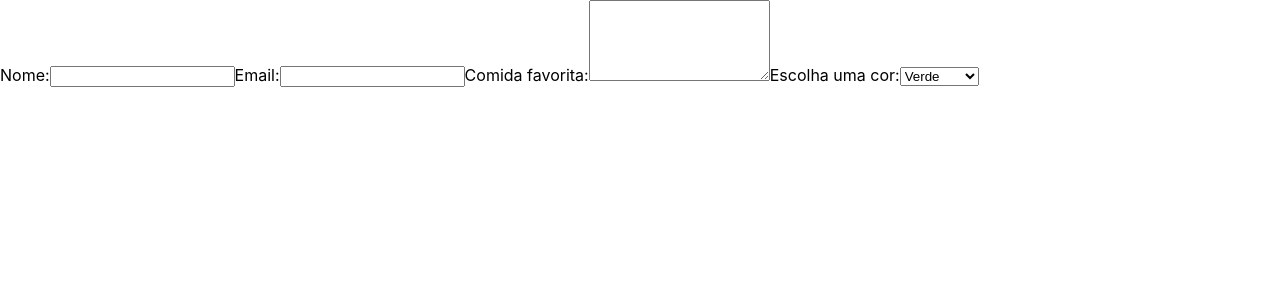
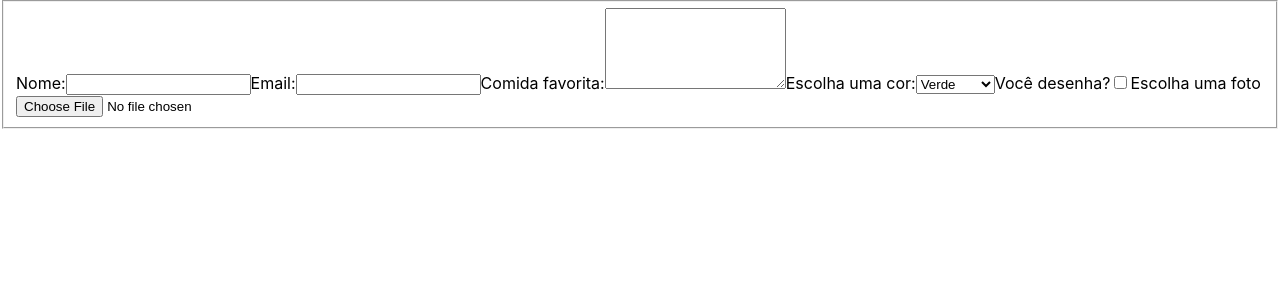
Before and after one commit to FredericoTP/trybe-exercicios, a React (Create React App) app in the folder 2-front-end/secao3-componentes-com-estado-eventos-e-formulários-com-react/2-formularios-no-react/my-form-1.0/: page / in a window 1280 px wide. Shown: the top 300 px of the page. Built offline with nearby package versions, Linux system fonts and the light colour scheme.

Commit message:
Practice 2

```diff
--- a/2-front-end/secao3-componentes-com-estado-eventos-e-formulários-com-react/2-formularios-no-react/my-form-1.0/src/components/form.jsx
+++ b/2-front-end/secao3-componentes-com-estado-eventos-e-formulários-com-react/2-formularios-no-react/my-form-1.0/src/components/form.jsx
@@ -6,20 +6,30 @@ class Form extends React.Component {
 
     this.state = {
       inputName: '',
+      inputEmail: '',
+      favoriteFood: '',
+      color: '',
+      inputCheckbox: false,
     }
 
     this.handleChange = this.handleChange.bind(this);
   }
 
   handleChange(event) {
+    const { target } = event;
+    const { name } = target;
+    const value = target.type === 'checkbox' ? target.checked : target.value;
+
     this.setState({
-      inputName: event.target.value,
+      [name]: value,
     })
   }
 
   render() {
     return (
       <form>
+        <fieldset>
+
           <label htmlFor="inputName">
             Nome:
             <input name="inputName" type="text" id="inputName" value={ this.state.inputName } onChange={ this.handleChange } />
@@ -27,22 +37,34 @@ class Form extends React.Component {
 
           <label htmlFor="inputEmail">
             Email:
-          <input type="text" id="inputEmail"/>
+            <input name="inputEmail" type="text" id="inputEmail"value={ this.state.inputEmail } onChange={ this.handleChange }/>
           </label>
 
           <label htmlFor="favoriteFood">
             Comida favorita:
-          <textarea name="favoriteFood" id="favoriteFood" cols="20" rows="5"></textarea>
+            <textarea name="favoriteFood" id="favoriteFood" cols="20" rows="5" value={ this.state.favoriteFood } onChange={ this.handleChange }></textarea>
           </label>
 
           <label htmlFor="selectCor">
             Escolha uma cor:
-          <select name="color" id="selectCor">
+            <select name="color" id="selectCor" value={ this.state.color } onChange={ this.handleChange }>
               <option value="verde">Verde</option>
               <option value="vermelho">Vermelho</option>
               <option value="azul">Azul</option>
             </select>
           </label>
+
+          <label htmlFor="inputCheckbox">
+            Você desenha?
+            <input name="inputCheckbox" type="checkbox" id="inputCheckbox" value={ this.state.inputCheckbox } onChange={ this.handleChange }/>
+          </label>
+
+          <label htmlFor="">
+            Escolha uma foto
+            <input type="file" />
+          </label>
+
+        </fieldset>
       </form>
     );
   }
```
Lines whose indentation alone changed are shown as unchanged.
